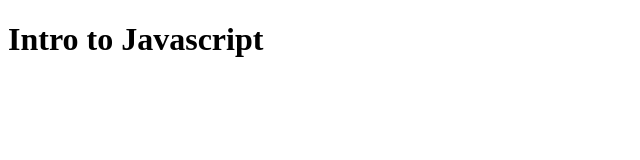
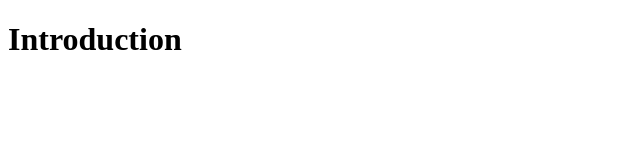
Before and after one commit to Dolapo-Mosuro/My-Intro, a plain HTML site: page index.html in a window 1280 px wide. Shown: the whole page, without its empty margins (0-640 px from the left). Drawn offline with Linux system fonts and the light colour scheme.

Commit message:
Commit new code

```diff
--- a/index.html
+++ b/index.html
@@ -8,6 +8,6 @@
     <script src="script.js"></script>
 </head>
 <body>
-    <h1>Intro to Javascript</h1>
+    <h1>Introduction</h1>
 </body>
 </html>
--- a/script.js
+++ b/script.js
@@ -2,4 +2,7 @@ let myName = "Dolapo Mosuro";
 let myHeight = "165.1 cm";
 let myCountry = "Nigeria";
 
-alert("my name is " + myName + "\n I am " +myHeight + "tall " + "\n I am a citizen " + myCountry)
+//alert("my name is " + myName + "\n I am " +myHeight + "tall " + "\n I am a citizen " + myCountry)
+console.log(myName)
+console.log(myHeight)
+console.log(myCountry)
```
